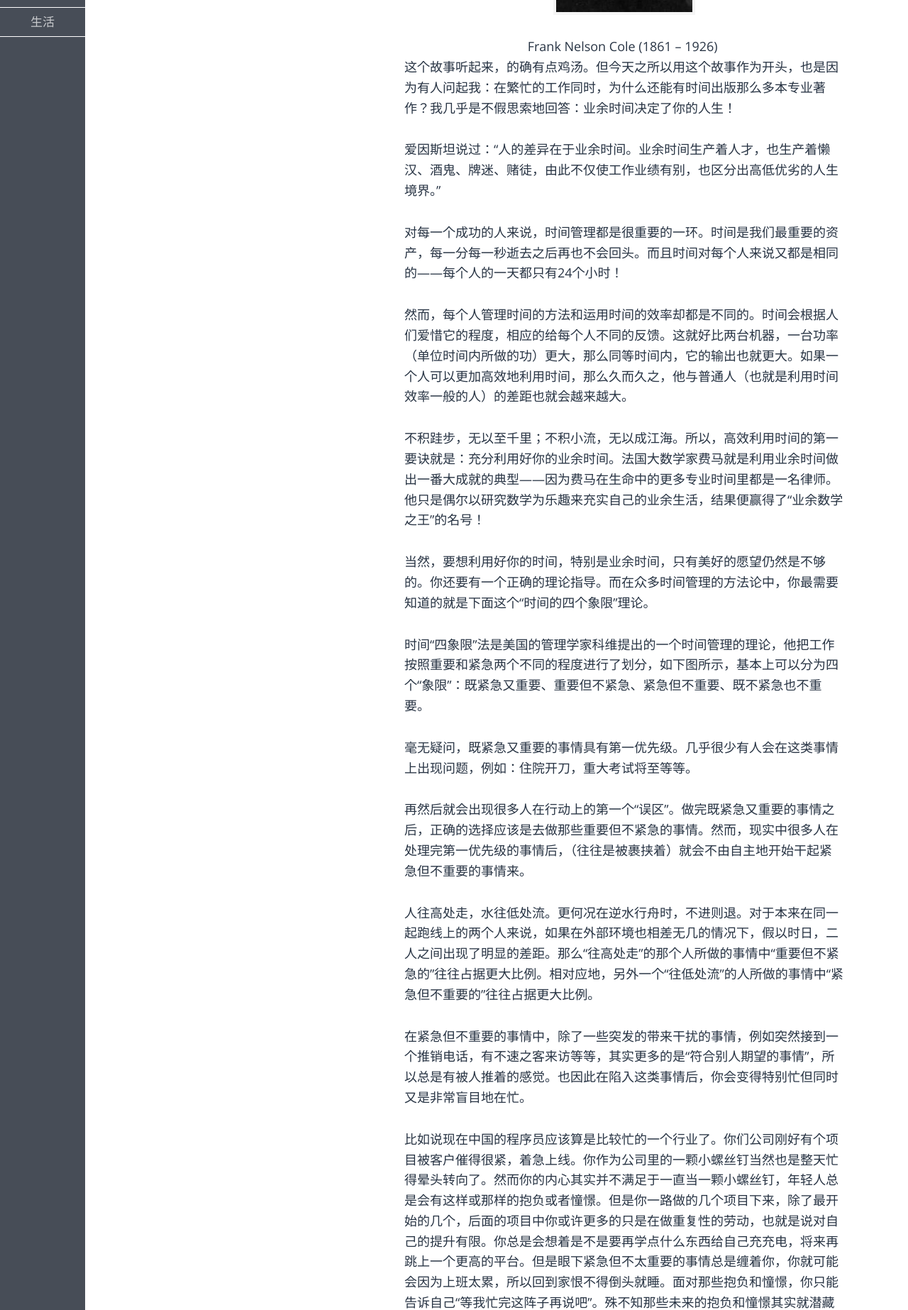
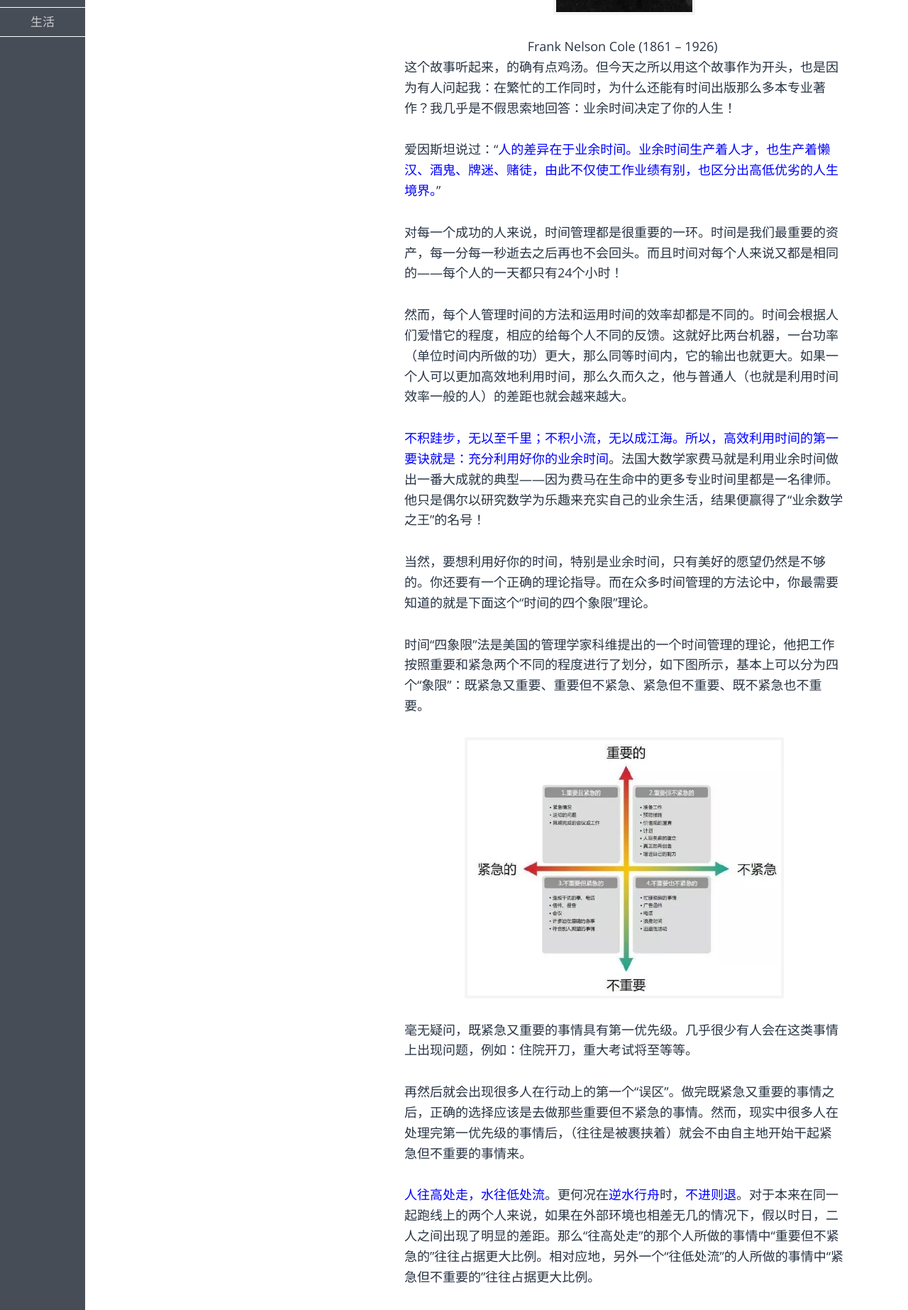
Before and after one commit to fzuo/baimafujinji, a Jekyll site: the page built from _posts/essay/2017-08-10-free-time-and-life.md, in a window 1280 px wide. Shown: the part 852-2698 px from the top of the page at 71% size. Built offline with Jekyll 4.4.1, drawn with Linux system fonts in a browser that asks for light colours; some web fonts are replaced; some of the changed text lies outside the part shown.

Commit message:
Update 2017-08-10-free-time-and-life.md

```diff
--- a/_posts/essay/2017-08-10-free-time-and-life.md
+++ b/_posts/essay/2017-08-10-free-time-and-life.md
@@ -22,29 +22,33 @@ keywords: 业余时间,人生
 <center>Frank Nelson Cole (1861 – 1926) <br></center>
 这个故事听起来，的确有点鸡汤。但今天之所以用这个故事作为开头，也是因为有人问起我：在繁忙的工作同时，为什么还能有时间出版那么多本专业著作？我几乎是不假思索地回答：业余时间决定了你的人生！
 
-爱因斯坦说过：“人的差异在于业余时间。业余时间生产着人才，也生产着懒汉、酒鬼、牌迷、赌徒，由此不仅使工作业绩有别，也区分出高低优劣的人生境界。”
+爱因斯坦说过：“<span style="color:blue">人的差异在于业余时间。业余时间生产着人才，也生产着懒汉、酒鬼、牌迷、赌徒，由此不仅使工作业绩有别，也区分出高低优劣的人生境界。</span>”
 
 对每一个成功的人来说，时间管理都是很重要的一环。时间是我们最重要的资产，每一分每一秒逝去之后再也不会回头。而且时间对每个人来说又都是相同的——每个人的一天都只有24个小时！
 
 然而，每个人管理时间的方法和运用时间的效率却都是不同的。时间会根据人们爱惜它的程度，相应的给每个人不同的反馈。这就好比两台机器，一台功率（单位时间内所做的功）更大，那么同等时间内，它的输出也就更大。如果一个人可以更加高效地利用时间，那么久而久之，他与普通人（也就是利用时间效率一般的人）的差距也就会越来越大。
 
-不积跬步，无以至千里；不积小流，无以成江海。所以，高效利用时间的第一要诀就是：充分利用好你的业余时间。法国大数学家费马就是利用业余时间做出一番大成就的典型——因为费马在生命中的更多专业时间里都是一名律师。他只是偶尔以研究数学为乐趣来充实自己的业余生活，结果便赢得了“业余数学之王”的名号！
+<span style="color:blue">不积跬步，无以至千里；不积小流，无以成江海。所以，高效利用时间的第一要诀就是：充分利用好你的业余时间</span>。法国大数学家费马就是利用业余时间做出一番大成就的典型——因为费马在生命中的更多专业时间里都是一名律师。他只是偶尔以研究数学为乐趣来充实自己的业余生活，结果便赢得了“业余数学之王”的名号！
 
 当然，要想利用好你的时间，特别是业余时间，只有美好的愿望仍然是不够的。你还要有一个正确的理论指导。而在众多时间管理的方法论中，你最需要知道的就是下面这个“时间的四个象限”理论。
 
 时间“四象限”法是美国的管理学家科维提出的一个时间管理的理论，他把工作按照重要和紧急两个不同的程度进行了划分，如下图所示，基本上可以分为四个“象限”：既紧急又重要、重要但不紧急、紧急但不重要、既不紧急也不重要。
 
+<p align="center">
+<img src="https://fzuo.github.io/assets/img/free_time/phrase4.jpg" width="450">
+</p>
+
 毫无疑问，既紧急又重要的事情具有第一优先级。几乎很少有人会在这类事情上出现问题，例如：住院开刀，重大考试将至等等。
 
 再然后就会出现很多人在行动上的第一个“误区”。做完既紧急又重要的事情之后，正确的选择应该是去做那些重要但不紧急的事情。然而，现实中很多人在处理完第一优先级的事情后，（往往是被裹挟着）就会不由自主地开始干起紧急但不重要的事情来。
 
-人往高处走，水往低处流。更何况在逆水行舟时，不进则退。对于本来在同一起跑线上的两个人来说，如果在外部环境也相差无几的情况下，假以时日，二人之间出现了明显的差距。那么“往高处走”的那个人所做的事情中“重要但不紧急的”往往占据更大比例。相对应地，另外一个“往低处流”的人所做的事情中“紧急但不重要的”往往占据更大比例。
+<span style="color:blue">人往高处走，水往低处流</span>。更何况在<span style="color:blue">逆水行舟</span>时，<span style="color:blue">不进则退</span>。对于本来在同一起跑线上的两个人来说，如果在外部环境也相差无几的情况下，假以时日，二人之间出现了明显的差距。那么“往高处走”的那个人所做的事情中“重要但不紧急的”往往占据更大比例。相对应地，另外一个“往低处流”的人所做的事情中“紧急但不重要的”往往占据更大比例。
 
 在紧急但不重要的事情中，除了一些突发的带来干扰的事情，例如突然接到一个推销电话，有不速之客来访等等，其实更多的是“符合别人期望的事情”，所以总是有被人推着的感觉。也因此在陷入这类事情后，你会变得特别忙但同时又是非常盲目地在忙。
 
 比如说现在中国的程序员应该算是比较忙的一个行业了。你们公司刚好有个项目被客户催得很紧，着急上线。你作为公司里的一颗小螺丝钉当然也是整天忙得晕头转向了。然而你的内心其实并不满足于一直当一颗小螺丝钉，年轻人总是会有这样或那样的抱负或者憧憬。但是你一路做的几个项目下来，除了最开始的几个，后面的项目中你或许更多的只是在做重复性的劳动，也就是说对自己的提升有限。你总是会想着是不是要再学点什么东西给自己充充电，将来再跳上一个更高的平台。但是眼下紧急但不太重要的事情总是缠着你，你就可能会因为上班太累，所以回到家恨不得倒头就睡。面对那些抱负和憧憬，你只能告诉自己“等我忙完这阵子再说吧”。殊不知那些未来的抱负和憧憬其实就潜藏在“重要但不紧急的”事情里！
 
-区分“紧急但不重要的事情”和“重要的不紧急的事情”最关键的地方就在于，后者能带来价值，实现某种重要目标，而前者不能。因为“紧急但不重要的事情”更多地是在迎合别人的期望。“重要的不紧急的事情”因为收不到立竿见影的效果往往会被人貌似不由自主的就给推到第三位阶了。这类事情往往都是一些自我提升方面的事情（例如学一门新的技能，自我充电）或者计划性的准备性的工作（例如为准备投身人工智能行业而学习一些必备的数学基础）。
+<span style="color:blue">区分“紧急但不重要的事情”和“重要的不紧急的事情”最关键的地方就在于，后者能带来价值，实现某种重要目标，而前者不能。因为“紧急但不重要的事情”更多地是在迎合别人的期望。</span>“重要的不紧急的事情”因为收不到立竿见影的效果往往会被人貌似不由自主的就给推到第三位阶了。这类事情往往都是一些自我提升方面的事情（例如学一门新的技能，自我充电）或者计划性的准备性的工作（例如为准备投身人工智能行业而学习一些必备的数学基础）。
 
 “重要的不紧急的事情”虽然不能收到立竿见影的效果，但是它们却恰恰从相当长远的角度影响了你的未来。这个时候你面对的一个窘境可能是：工作太忙了，虽然都是在实现别人的预期，但总不能连工作都不好好干了吧。面对现实的压力和未来的憧憬，你是不是就束手无策了？当然不是，别忘了本文的标题——业余时间决定了你的人生！
 
```
